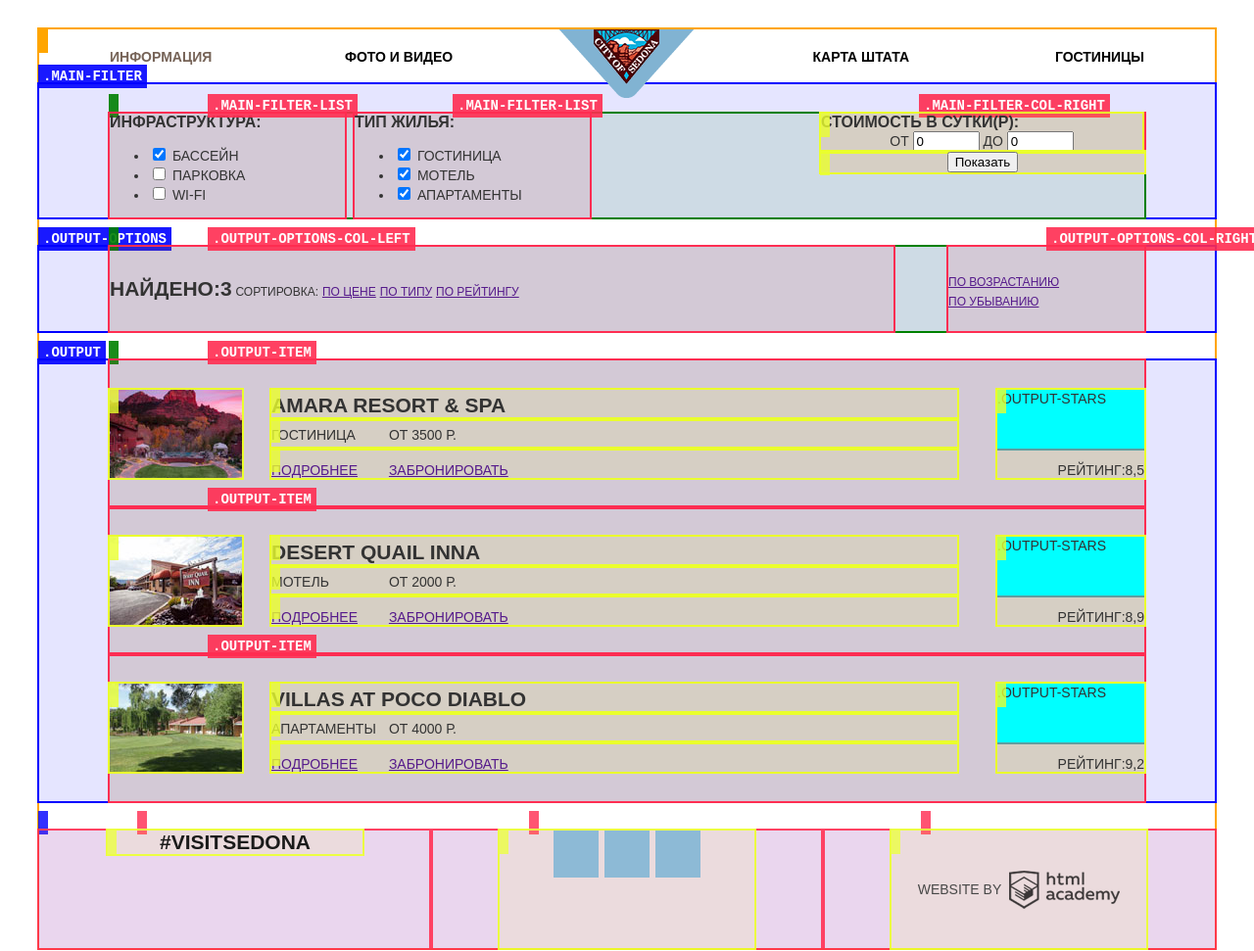
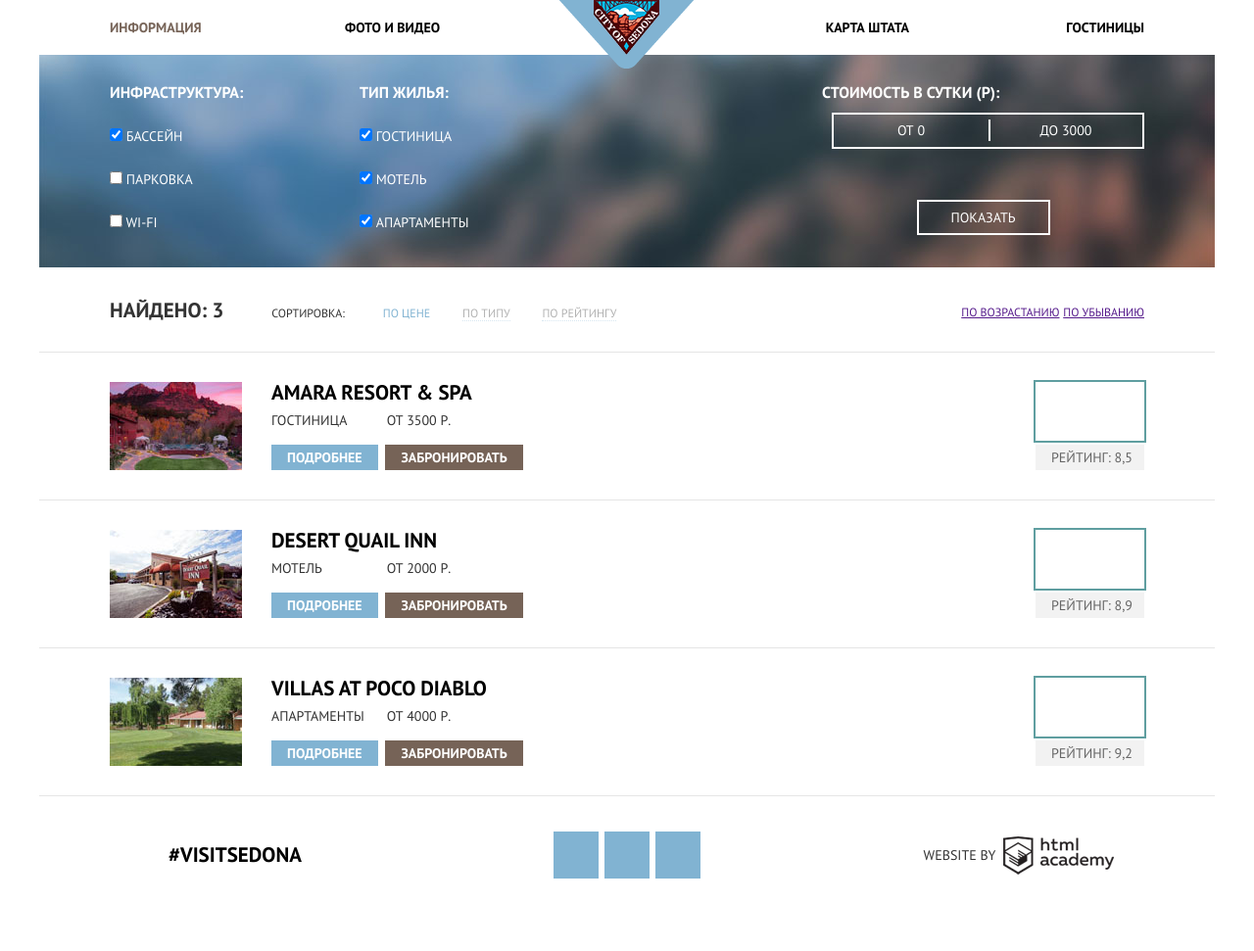
Before and after one commit to MayaSol/sedona, a plain HTML site: page hotels.html in a window 1280 px wide. Shown: the whole page at 98% size. After the commit the page ends 933 px from the top, so only its background shows below. Drawn offline with Linux system fonts and the light colour scheme.

Commit message:
Оформление hotels.html

```diff
--- a/css/style.css
+++ b/css/style.css
@@ -104,7 +104,7 @@ body {
 
 /*---------------------main-footer--------*/
 
-.main-footer {
+.main-footer-index {
     position: absolute;
     bottom: 0;
     background-color: #fefefe;
@@ -402,40 +402,107 @@ body {
 /*----main-filter-----------------------------*/
 
 .main-filter {
-    padding-top: 30px;
+    padding-top: 28px;
+    min-height: 189px;
+    color: #fff;
+    background-color: #547698;
+    background-image: url("../img/bg-filter.jpg");
+    background-position: 0 -55px;
 }
 
 .main-filter-list {
     float: left;
     width: 240px;
-    margin-right: 10px;
+    margin-right: 15px;
 }
 
 .main-filter-title {
+    margin-top: 0;
     font-size: 16px;
     font-weight: bold;
+    line-height: 21px;
+}
+
+.mf-list-title {
+    margin-bottom: 25px;
+}
+
+.mf-range-title {
+    margin-bottom: 10px;
+}
+
+.main-filter-list ul {
+    margin: 0;
+    padding: 0;
+    list-style: none;
+}
+
+.main-filter-list li {
+    margin: 0;
+    margin-bottom: 26px;
+    padding: 0;
+}
+
+.main-filter-list li:last-child {
+    margin-bottom: 0;
 }
 
 .main-filter-col-right {
     float: right;
-    width: 330px;
+    width: 329px;
 }
 
 .main-filter-range {
-    width: 328px;
+    min-height: 100px;
+    margin-bottom: 20px;
+}
+
+.mf-price-range {
+    margin-left: 10px;
+    padding-top: 5px;
+    padding-bottom: 5px;
+    padding-left: 0;
+    padding-right: 0;
+    border: 2px solid #fff;
+    text-align: center;
+    font-size: 0;
+}
+
+.mf-price {
+    display: inline-block;
+    vertical-align: baseline;
+    text-align: center;
+    min-height: 22px;
+    font-size: 14px;
+}
+
+.mf-price span {
+    vertical-align: middle;
+}
+
+.mf-price-from {
+    width: 157px;
+}
+
+.mf-price-to {
+    width: 155px;
+    border-left: 2px solid #fff;
 }
 
 .main-filter-btn-output {
+    min-height: 38px;
     text-align: center;
 }
 
-.price-range {
+button[name="main-filter-btn-output"] {
+    height: 36px;
+    width: 136px;
+    background: transparent;
     text-align: center;
-}
-
-input[id="price-from"],
-input[id="price-to"] {
-    width: 60px;
+    color: #fff;
+    text-transform: uppercase;
+    line-height: 21px;
+    border: 2px solid #fff;
 }
 
 
@@ -444,6 +511,7 @@ input[id="price-to"] {
 .output-options {
     line-height: 86px;
     min-height: 86px;
+    border-bottom: 1px solid #e5e5e5;
 }
 
 .output-options-col-left {
@@ -454,25 +522,60 @@ input[id="price-to"] {
 .output-options-col-right {
     float: right;
     width: 200px;
+    text-align: right;
 }
 
 .output-options-container {
     display: inline-block;
     vertical-align: middle;
-    line-height: 20px;
+    line-height: 24px;
+}
+
+.output-options-item {
+    display: inline-block;
+    vertical-align: baseline;
 }
 
 .options-found {
+    margin-right: 45px;
     font-size: 21px;
     font-weight: bold;
+    line-height: 24px;
 }
 
 .options-sort {
+    margin-right: 35px;
     font-size: 12px;
+    line-height: 14px;
 }
 
 .sort-by-btn {
+    margin-right: 29px;
     font-size: 12px;
+    line-height: 14px;
+    color: #000;
+    opacity: 0.3;
+    text-decoration: none;
+    border-bottom: 1px dotted #81b3d2;
+}
+
+.sort-by-btn:hover {
+    opacity: 1;
+    color: #81b3d2;
+}
+
+.sort-by-btn:active {
+    opacity: 1;
+    color: #000;
+    border-bottom: none;
+}
+
+.sort-by-btn.sort-by-btn-active,
+.sort-by-btn.sort-by-btn-active:hover,
+.sort-by-btn.sort-by-btn-active:active {
+    opacity: 1;
+    color: #81b3d2;
+    border-bottom: none;
 }
 
 .sort-asc-btn,
@@ -489,6 +592,7 @@ input[id="price-to"] {
 .output-item {
     padding-top: 30px;
     padding-bottom: 30px;
+    border-bottom: 1px solid #e5e5e5;
 }
 
 .output-img {
@@ -510,7 +614,6 @@ input[id="price-to"] {
 
 .output-info-item {
     display: inline-block;
-    vertical-align: middle;
 }
 
 .output-title,
@@ -518,23 +621,76 @@ input[id="price-to"] {
 .output-price {
     line-height: normal;
     text-align: left;
+    vertical-align: top;
 }
 
 .output-title {
+    padding: 0;
     margin: 0;
     font-size: 21px;
     font-weight: bold;
+    line-height: 21px;
+    color: #000;
+    text-decoration: none;
+}
+
+.output-title:hover {
+    color: #81b3d2;
+}
+
+.output-title:active {
+    color: #000;
+    opacity: 0.3;
 }
 
 .output-btn {
-    line-height: normal;
+    padding-left: 16px;
+    padding-right: 16px;
+    padding-top: 6px;
+    padding-bottom: 6px;
+    line-height: 14px;
     vertical-align: bottom;
+    text-align: center;
+    text-decoration: none;
+}
+
+.output-type {
+    min-width: 110px;
 }
 
 .output-type,
 .output-more {
-    min-width: 110px;
-    margin-right: 6px;
+    margin-right: 4px;
+}
+
+.output-more {
+    font-weight: bold;
+    color: #fff;
+    background-color: #81b3d2;
+}
+
+.output-more:hover {
+    background-color: #669ec0;
+}
+
+.output-more:active {
+    background-color: #5496bd;
+    color: #94b9d2;
+}
+
+.output-order {
+    font-weight: bold;
+    color: #fff;
+    background-color: #766357;
+}
+
+.output-order:hover {
+    background-color: #604e43;
+}
+
+.output-order:active {
+    color: #928a85;
+    background-color: #503e33;
 }
 
 .output-rating-col {
@@ -548,14 +704,14 @@ input[id="price-to"] {
 }
 
 .output-rating {
-    text-align: right;
+    padding-right: 12px;
+    color: #666;
+    background-color: #f2f2f2;
 }
 
 .output-stars {
-    width: 150px;
-    /* для оформления схемы */
     min-height: 60px;
-    background-color: aqua;
+    /*дял оформления*/
     outline: 2px solid cadetblue;
 }
 
@@ -711,39 +867,39 @@ a{
 }
 
 .main-filter-col-right:before {
-    content: ".main-filter-col-right";
+    content: "";
 }
 
 .main-filter-list:before {
-    content: ".main-filter-list";
+    content: "";
 }
 
 .output-item:before {
-    content: ".output-item";
+    content: "";
 }
 
 .main-filter:before {
-    content: ".main-filter";
+    content: "";
 }
 
 .output-options:before {
-    content: ".output-options";
+    content: "";
 }
 
 .output:before {
-    content: ".output";
+    content: "";
 }
 
 .output-options-col-left:before {
-    content: ".output-options-col-left";
+    content: "";
 }
 
 .output-options-col-right:before {
-    content: ".output-options-col-right";
+    content: "";
 }
 
 .output-stars:before {
-    content: ".output-stars";
+    content: "";
 }
 
 .features-item:before {
--- a/hotels.html
+++ b/hotels.html
@@ -4,11 +4,13 @@
 <head>
     <meta charset="UTF-8">
     <title>Sedona</title>
+    <link href="https://fonts.googleapis.com/css?family=PT+Sans:400,700&subset=latin,cyrillic" rel="stylesheet" type="text/css">
+    <link rel="stylesheet" href="css/normalize.css">
     <link rel="stylesheet" href="css/style.css">
 </head>
 
 <body>
-    <div class="main-container gl00">
+    <div class="main-container">
 
         <header class="main-header">
 
@@ -38,13 +40,13 @@
 
         </header>
 
-        <div class="main-filter gl0">
-            <div class="container clearfix gl1">
+        <div class="main-filter">
+            <div class="container clearfix">
                 <form class="form-main-filter" action="echo/" method="post">
 
 
-                    <div class="main-filter-list gl2">
-                        <div class="main-filter-title">Инфраструктура:</div>
+                    <div class="main-filter-list">
+                        <div class="main-filter-title mf-list-title">Инфраструктура:</div>
                         <ul>
                             <li>
                                 <input type="checkbox" name="infrastructure-pool" id="infrastructure-pool" checked>
@@ -61,8 +63,8 @@
                         </ul>
                     </div>
 
-                    <div class="main-filter-list gl2">
-                        <div class="main-filter-title">Тип жилья:</div>
+                    <div class="main-filter-list">
+                        <div class="main-filter-title mf-list-title">Тип жилья:</div>
                         <ul>
                             <li>
                                 <input type="checkbox" name="type-hotel" id="type-hotel" checked>
@@ -79,14 +81,16 @@
                         </ul>
                     </div>
 
-                    <div class="main-filter-col-right gl2">
-                        <div class="main-filter-range gl3">
-                            <div class="main-filter-title">Стоимость в сутки(р):</div>
-                            <div class="price-range">
-                                <label for="price-from">от</label>
-                                <input type="number" name="price-from" id="price-from" value="0">
-                                <label for="price-to">до</label>
-                                <input type="number" name="price-to" id="price-to" value="0">
+                    <div class="main-filter-col-right">
+                        <div class="main-filter-range">
+                            <div class="main-filter-title mf-range-title">Стоимость в сутки (р):</div>
+                            <div class="mf-price-range">
+                                <div class="mf-price mf-price-from">
+                                    <span>от 0</span>
+                                </div>
+                                <div class="mf-price mf-price-to">
+                                    <span>до 3000</span>
+                                </div>
                             </div>
                             <div class="scale">
                                 <div class="bar"></div>
@@ -94,8 +98,7 @@
                             <div class="toggle min-toggle"></div>
                             <div class="toggle max-toggle"></div>
                         </div>
-
-                        <div class="main-filter-btn-output gl3">
+                        <div class="main-filter-btn-output">
                             <button name="main-filter-btn-output">Показать</button>
                         </div>
                     </div>
@@ -103,131 +106,134 @@
             </div>
         </div>
 
-        <div class="output-options gl0">
-            <div class="container clearfix gl1">
-                <div class="output-options-col-left gl2">
+        <div class="output-options">
+            <div class="container clearfix">
+                <div class="output-options-col-left">
                     <div class="output-options-container">
-                        <span class="options-found">Найдено:3</span>
-                        <span class="options-sort">Сортировка:</span>
-                        <a class="sort-by-btn active" href="">По цене</a>
-                        <a class="sort-by-btn" href="">По типу</a>
-                        <a class="sort-by-btn" href="">По рейтингу</a>
+                        <span class="output-options-item options-found">Найдено: 3</span>
+                        <span class="output-options-item options-sort">Сортировка:</span>
+                        <a class="output-options-item sort-by-btn sort-by-btn-active" href="">По цене</a>
+                        <a class="output-options-item sort-by-btn" href="">По типу</a>
+                        <a class="output-options-item sort-by-btn" href="">По рейтингу</a>
                     </div>
                 </div>
-                <div class="output-options-col-right gl2">
+                <div class="output-options-col-right">
                     <div class="output-options-container">
-                        <a class="sort-asc-btn" href="">По возрастанию</a>
-                        <a class="sort-desc-btn active" href="">По убыванию</a>
+                        <a class="options-item sort-asc-btn" href="">По возрастанию</a>
+                        <a class="options-item sort-desc-btn active" href="">По убыванию</a>
                     </div>
                 </div>
             </div>
         </div>
 
 
-        <div class="output gl0">
-            <div class="container gl1">
+        <div class="output">
 
-                <div class="output-item clearfix gl2">
-                    <div class="output-img gl3">
+            <div class="output-item clearfix">
+                <div class="container">
+                    <div class="output-img">
                         <img src="pict/amara-resort-and-spa.jpg" alt="Фотография жилья" width="135" height="90">
                     </div>
                     <div class="output-info">
-                        <div class="output-info-row gl3">
-                            <h2 class="output-info-item output-title">Amara Resort &amp; Spa</h2>
+                        <div class="output-info-row">
+                            <a class="output-info-item output-title" href="">Amara Resort &amp; Spa</a>
                         </div>
-                        <div class="output-info-row gl3">
+                        <div class="output-info-row">
                             <span class="output-info-item output-type">Гостиница </span>
                             <span class="output-info-item output-price">от 3500 р.</span>
                         </div>
-                        <div class="output-info-row gl3">
+                        <div class="output-info-row">
                             <a class="output-info-item output-btn output-more" href="">Подробнее</a>
                             <a class="output-info-item output-btn output-order" href="">Забронировать</a>
                         </div>
                     </div>
-                    <div class="output-rating-col gl3">
+                    <div class="output-rating-col">
                         <div class="output-stars"></div>
                         <div class="output-rating-row">
-                            <span class="output-info-item output-btn output-rating">Рейтинг:8,5</span>
+                            <span class="output-info-item output-btn output-rating">Рейтинг: 8,5</span>
                         </div>
                     </div>
                 </div>
+            </div>
 
-                <div class="output-item clearfix gl2">
+            <div class="output-item clearfix">
+                <div class="container">
 
-                    <div class="output-img gl3">
+                    <div class="output-img">
                         <img src="pict/deser-quail-inn.jpg" alt="Фотография жилья" width="135" height="90">
                     </div>
 
                     <div class="output-info">
-                        <div class="output-info-row gl3">
-                            <h2 class="output-info-item output-title">Desert Quail Inna</h2>
+                        <div class="output-info-row">
+                            <a class="output-info-item output-title" href="">Desert Quail Inn</a>
                         </div>
-                        <div class="output-info-row gl3">
+                        <div class="output-info-row">
                             <span class="output-info-item output-type">Мотель</span>
                             <span class="output-info-item output-price">от 2000 р.</span>
                         </div>
-                        <div class="output-info-row gl3">
+                        <div class="output-info-row">
                             <a class="output-info-item output-btn output-more" href="">Подробнее</a>
                             <a class="output-info-item output-btn output-order" href="">Забронировать</a>
                         </div>
                     </div>
-                    <div class="output-rating-col gl3">
+                    <div class="output-rating-col">
                         <div class="output-stars"></div>
                         <div class="output-rating-row">
-                            <span class="output-info-item output-btn output-rating">Рейтинг:8,9</span>
+                            <span class="output-info-item output-btn output-rating">Рейтинг: 8,9</span>
                         </div>
                     </div>
+                </div>
+            </div>
 
-                </div>
+            <div class="output-item clearfix">
+                <div class="container">
 
-                <div class="output-item clearfix gl2">
-
-                    <div class="output-img gl3">
+                    <div class="output-img">
                         <img src="pict/villas-at-poco-diablo.jpg" alt="Фотография жилья" width="135" height="90">
                     </div>
 
                     <div class="output-info">
-                        <div class="output-info-row gl3">
-                            <h2 class="output-info-item output-title">Villas at Poco Diablo</h2>
+                        <div class="output-info-row">
+                            <a class="output-info-item output-title" href="">Villas at Poco Diablo</a>
                         </div>
-                        <div class="output-info-row gl3">
+                        <div class="output-info-row">
                             <span class="output-info-item output-type">Апартаменты</span>
                             <span class="output-info-item output-price">от 4000 р.</span>
                         </div>
-                        <div class="output-info-row gl3">
+                        <div class="output-info-row">
                             <a class="output-info-item output-btn output-more" href="">Подробнее</a>
                             <a class="output-info-item output-btn output-order" href="">Забронировать</a>
                         </div>
                     </div>
 
-                    <div class="output-rating-col gl3">
-                        <div class="output-stars" href=""></div>
+                    <div class="output-rating-col">
+                        <div class="output-stars"></div>
                         <div class="output-rating-row">
-                            <span class="output-info-item output-btn output-rating">Рейтинг:9,2</span>
+                            <span class="output-info-item output-btn output-rating">Рейтинг: 9,2</span>
                         </div>
                     </div>
 
                 </div>
+            </div>
 
-            </div>
         </div>
 
 
-        <footer class="main-footer clearfix gl0">
-            <div class="mf-layout-column gl2">
-                <div class="mf-hashtag gl3">
-                    <a class="mf-hashtag-link">#visitsedona</a>
+        <footer class="main-footer clearfix">
+            <div class="mf-layout-column">
+                <div class="mf-container">
+                    <a class="mf-hashtag-link" href="#">#visitsedona</a>
                 </div>
             </div>
-            <div class="mf-layout-column gl2">
-                <div class="mf-socials gl3">
-                    <a class="social-btn social-btn-tw"></a>
-                    <a class="social-btn social-btn-fb"></a>
-                    <a class="social-btn social-btn-yt"></a>
+            <div class="mf-layout-column">
+                <div class="mf-container">
+                    <a class="social-btn social-btn-tw" href="#"></a>
+                    <a class="social-btn social-btn-fb" href="#"></a>
+                    <a class="social-btn social-btn-yt" href="#"></a>
                 </div>
             </div>
-            <div class="mf-layout-column gl2">
-                <div class="mf-copyright gl3">
+            <div class="mf-layout-column">
+                <div class="mf-container">
                     <span class="mf-copyright-text">website by</span>
                     <a class="mf-copyright-link" href="#"></a>
                 </div>
```
Also changed, not shown: index.html (+1 -1 lines).
